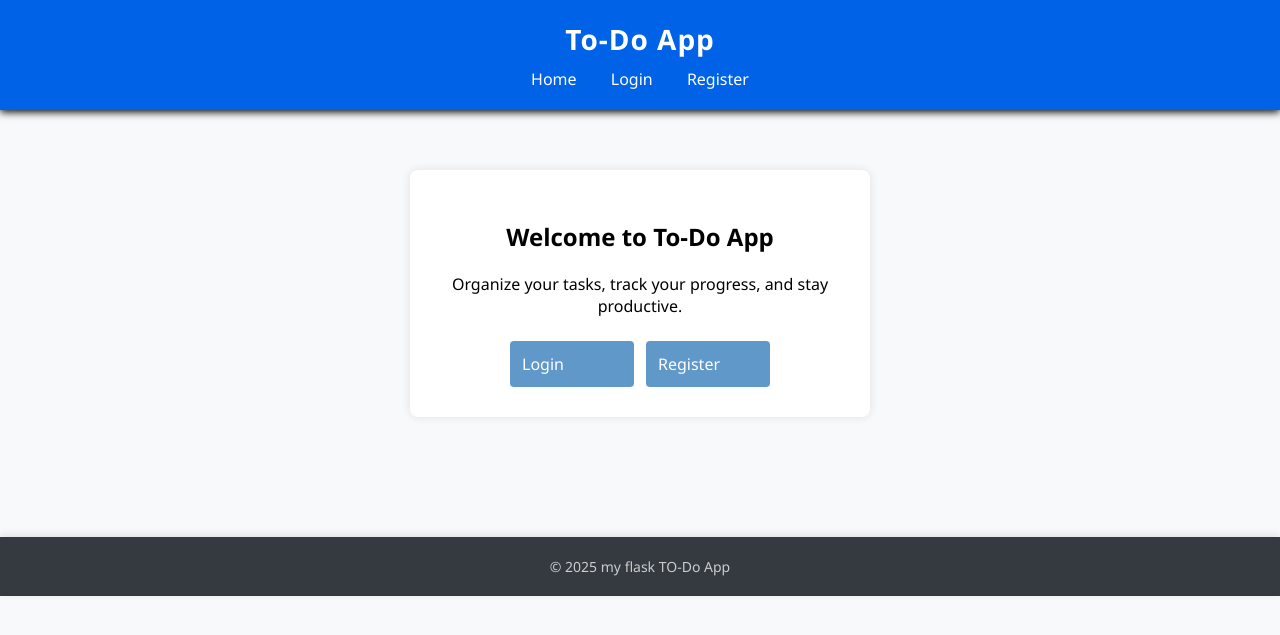
After one commit to Nikhil-thakur-077/To-Do-app, a Flask app: template app/templates/index.html in a window 1280 px wide. The commit adds this page. Shown: the top 635 px of the page. Run offline with Flask 3, Linux system fonts and the light colour scheme; the template is opened without the code that fills it, so the values that code supplies are empty.

Commit message:
Add index landing page and prepare app for deployment.
Serve index.html at the root URL, move tasks to /tasks, and add gunicorn for production hosting.

Co-authored-by: Cursor <cursoragent@cursor.com>

```diff
--- a/app/templates/base.html
+++ b/app/templates/base.html
@@ -11,7 +11,7 @@
     <div class="container">
         <h1> To-Do App </h1>
         <nav>
-            <a href="{{ url_for('tasks.view_tasks') }}">Home</a>
+            <a href="{{ url_for('auth.index') }}">Home</a>
             {% if 'user' in session %}
                 <a href="{{ url_for('auth.logout') }}">Logout</a>
             {% else %}
--- /dev/null
+++ b/app/templates/index.html
@@ -0,0 +1,15 @@
+{% extends "base.html" %}
+{% block title %}Home{% endblock %}
+
+{% block content %}
+<div class="login-box">
+    <h2>Welcome to To-Do App</h2>
+    <p style="text-align: center; margin-bottom: 24px;">
+        Organize your tasks, track your progress, and stay productive.
+    </p>
+    <div style="display: flex; gap: 12px; justify-content: center;">
+        <a href="{{ url_for('auth.login') }}" class="btn" style="text-decoration: none;">Login</a>
+        <a href="{{ url_for('auth.register') }}" class="btn" style="text-decoration: none;">Register</a>
+    </div>
+</div>
+{% endblock %}
--- a/requirements.txt
+++ b/requirements.txt
@@ -1,2 +1,3 @@
 flask>=3.0
 flask-sqlalchemy>=3.1
+gunicorn>=22.0
```
Also changed, not shown: app/routes/auth.py (+8 -1 lines), app/routes/tasks.py (+6 -6 lines).
